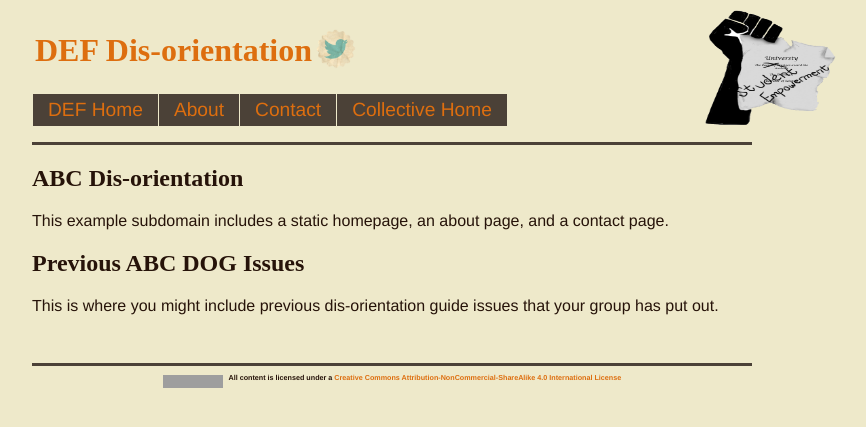
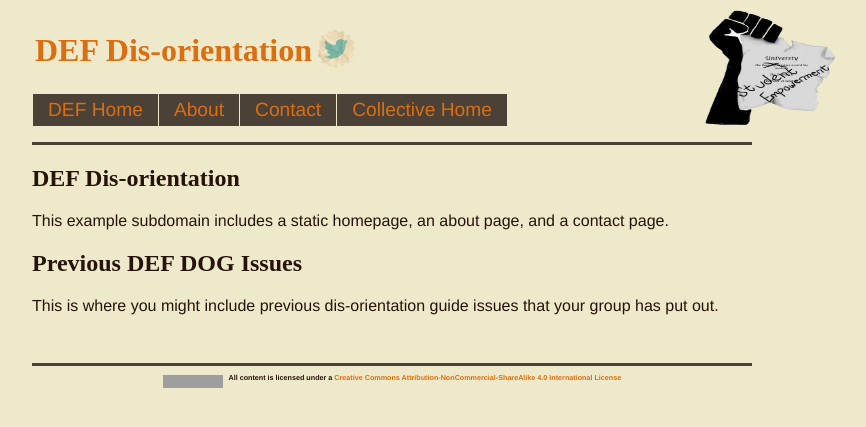
Before and after one commit to dis-orientation/def, a Jekyll site: the page built from index.md, in a window 1280 px wide. Shown: the top 427 px of the page, without its empty margins (248-1114 px from the left). Built offline with Jekyll 4.4.1, drawn with Linux system fonts in a browser that asks for light colours; Markdown is read by kramdown in place of the engine named in the settings; grey boxes are pictures that could not be loaded.

Commit message:
updated home page

```diff
--- a/index.md
+++ b/index.md
@@ -3,10 +3,10 @@ title: DEF Dis-orientation
 layout: default
 ---
 
-## ABC Dis-orientation
+## DEF Dis-orientation
 
 This example subdomain includes a static homepage, an about page, and a contact page.
 
-## Previous ABC DOG Issues
+## Previous DEF DOG Issues
 
 This is where you might include previous dis-orientation guide issues that your group has put out.
```
